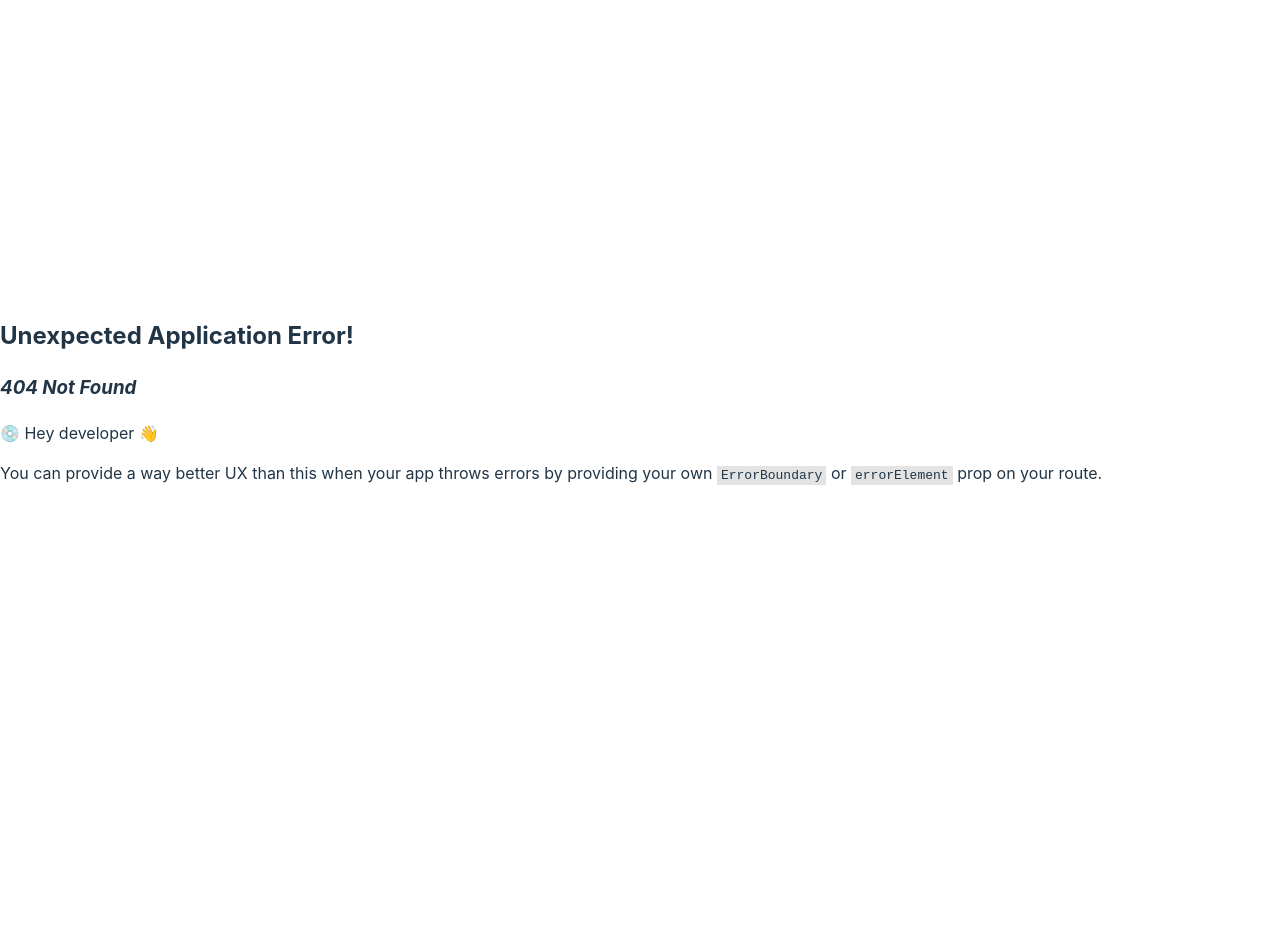
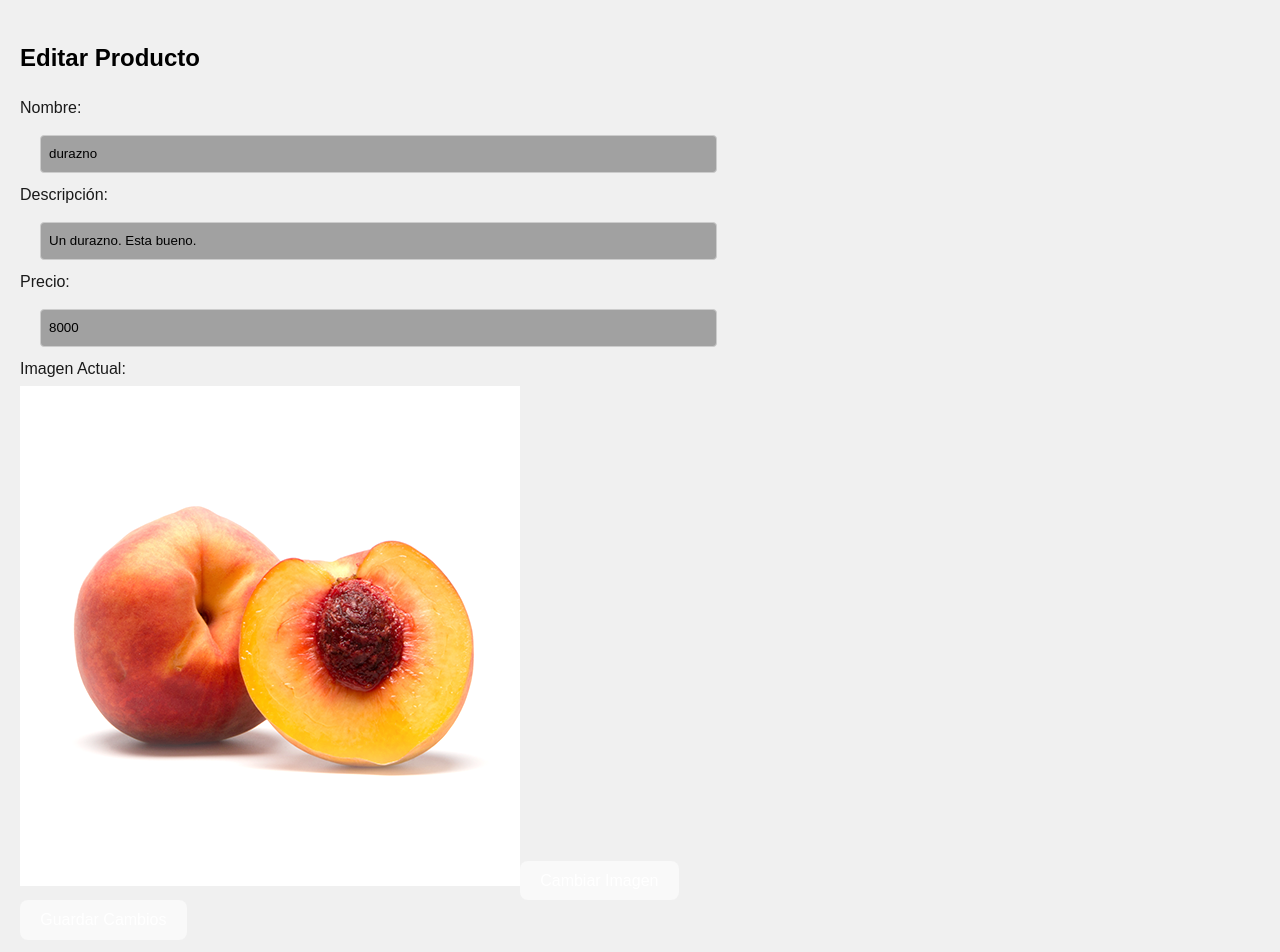
Before and after one commit to osvarp/interfaz_humano_computador, a React (Vite) app in the folder project/: page /EditProduct in a window 1280 px wide. Before the commit this address had no page. Shown: the top 952 px of the page. Before the commit the page ends 800 px from the top, so only its background shows below. Built offline with nearby package versions, Linux system fonts and the light colour scheme.

Commit message:
hola gente

```diff
--- /dev/null
+++ b/project/src/pages/editproduct.jsx
@@ -0,0 +1,40 @@
+import { useNavigate } from "react-router-dom";
+import UCommerceIcon from "/src/components/UCommerceIcon.jsx";
+import styles from "/src/styles/editProduct.module.css";
+
+function EditProduct({ producto }) {
+  const handleCambiarImagen = () => {
+    // Aquí puedes implementar la lógica para cambiar la imagen del producto
+    alert('Cambiar imagen');
+  };
+
+  return (
+    <div className="container">
+      <h2>Editar Producto</h2>
+      <div className="form-group">
+        <label htmlFor="nombre">Nombre:</label>
+        <input type="text" id="nombre" defaultValue={producto.information.productName} />
+      </div>
+
+      <div className="form-group">
+        <label htmlFor="descripcion">Descripción:</label>
+        <input type="text" id="descripcion" defaultValue={producto.information.productDescription} />
+      </div>
+
+      <div className="form-group">
+        <label htmlFor="precio">Precio:</label>
+        <input type="text" id="precio" defaultValue={producto.information.price} />
+      </div>
+
+      <div className="form-group">
+        <label>Imagen Actual:</label>
+        <img src={producto.information.productImage} alt="Imagen del producto" />
+        <button className="cambiar-imagen" onClick={handleCambiarImagen}>Cambiar Imagen</button>
+      </div>
+
+      <button type="submit">Guardar Cambios</button>
+    </div>
+  );
+}
+
+export default EditProduct;
--- a/project/src/pages/login.jsx
+++ b/project/src/pages/login.jsx
@@ -22,6 +22,7 @@ function Login( props ) {
             <br/>
             <button onClick={handleOnClick}>Log in</button>
             <br></br>
+            <br></br>
             <Link to="/Registro"> <button> Register </button> </Link>
         </section>
         </>
--- /dev/null
+++ b/project/src/styles/editProduct.module.css
@@ -0,0 +1,45 @@
+body {
+    font-family: Arial, sans-serif;
+    background-color: #f0f0f0;
+    padding: 20px;
+  }
+h2{
+  color: black;
+}
+  .container {
+    max-width: 600px;
+    margin: 0 auto;
+    background-color: #fff;
+    padding: 20px;
+    border-radius: 8px;
+    box-shadow: 0 2px 5px rgba(0, 0, 0, 0.1);
+  }
+
+  .form-group {
+    margin-bottom: 20px;
+  }
+
+  label {
+    display: block;
+    margin-bottom: 5px;
+  }
+
+  input[type="text"] {
+    width: 100%;
+    padding: 8px;
+    border: 1px solid #ccc;
+    border-radius: 4px;
+  }
+
+  button {
+    padding: 8px 16px;
+    background-color: #007bff;
+    color: #fff;
+    border: none;
+    border-radius: 4px;
+    cursor: pointer;
+  }
+
+  button:hover {
+    background-color: #0056b3;
+  }
```
Also changed, not shown: project/src/App.jsx (+10 -0 lines).
